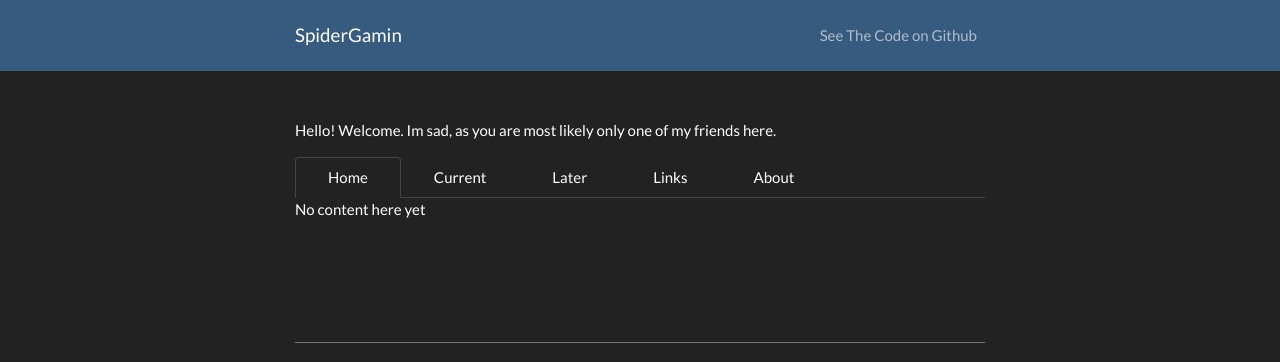
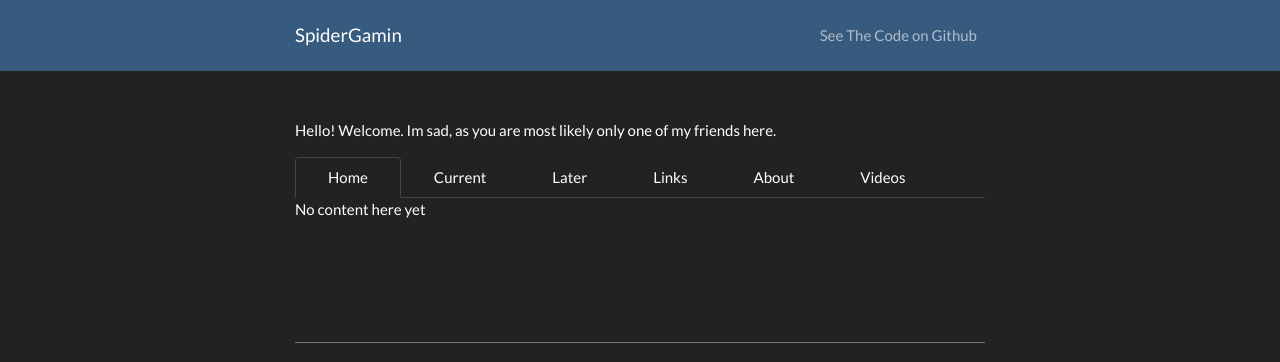
Before and after one commit to insberr/insberr.github.io, a Jekyll site: the page built from index.md, in a window 1280 px wide. Shown: the top 362 px of the page. Built offline with Jekyll 4.4.1, drawn with Linux system fonts in a browser that asks for light colours; our own code applies the rules of GitHub Pages for plain Markdown files.

Commit message:
Update index.md

```diff
--- a/index.md
+++ b/index.md
@@ -15,7 +15,10 @@ Hello! Welcome. Im sad, as you are most likely only one of my friends here.
   </li>
   <li class="nav-item">
    <a class="nav-link" data-toggle="tab" href="#about">About</a>
- </li>
+  </li>
+  <li class="nav-item">
+    <a class="nav-link" data-toggle="tab" href="#video">Videos</a>
+  </li>
 </ul>
 <div id="myTabContent" class="tab-content">
   <div class="tab-pane fade active show" id="home">
@@ -57,7 +60,15 @@ Hello! Welcome. Im sad, as you are most likely only one of my friends here.
       <br>
     </p>
   </div>
- </div>
+  <div class="tab-pane fade" id="video">
+    <video width="320" height="240" controls>
+      <source src="movie.mp4" type="video/mp4">
+      <source src="movie.ogg" type="video/ogg">
+      Your browser does not support the video tag.
+    </video>
+  <!-- The end of the video pane -->
+  </div>
+</div>
 <br>
 <br>
 <br>
```
